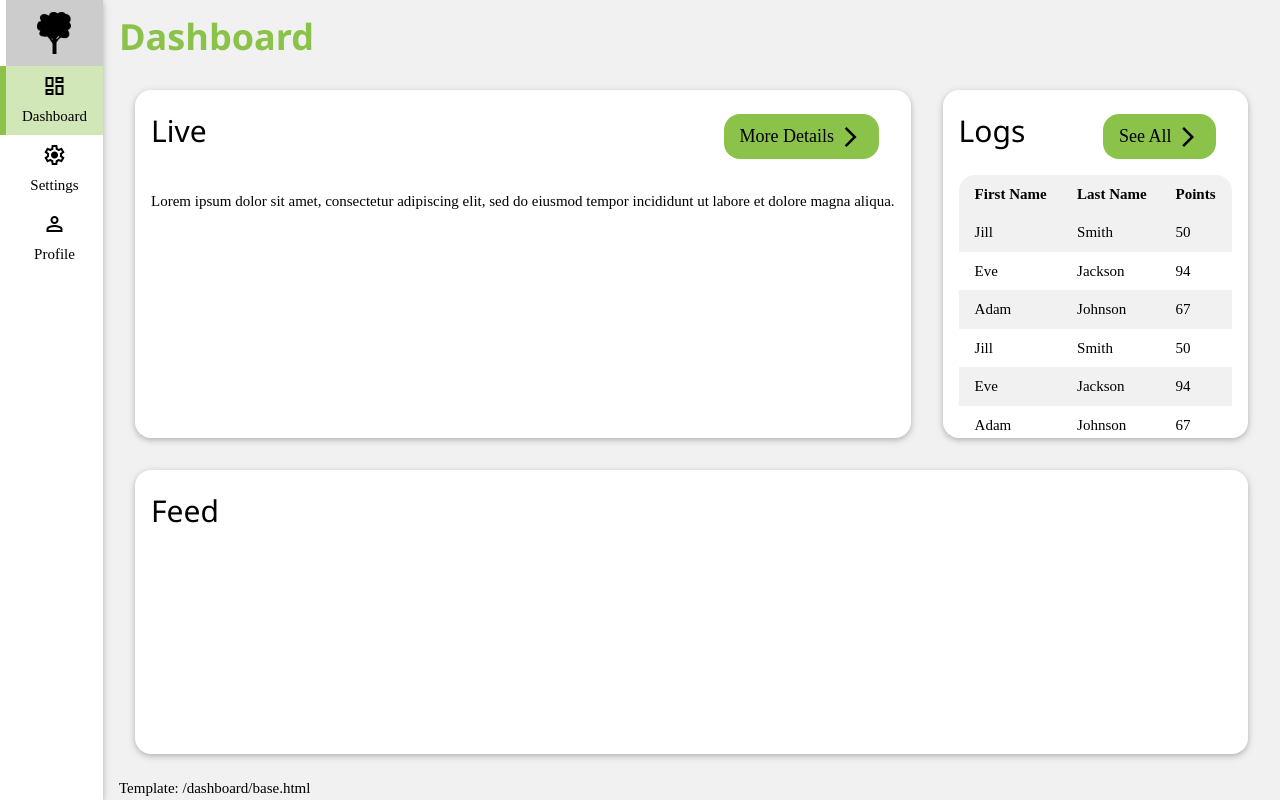
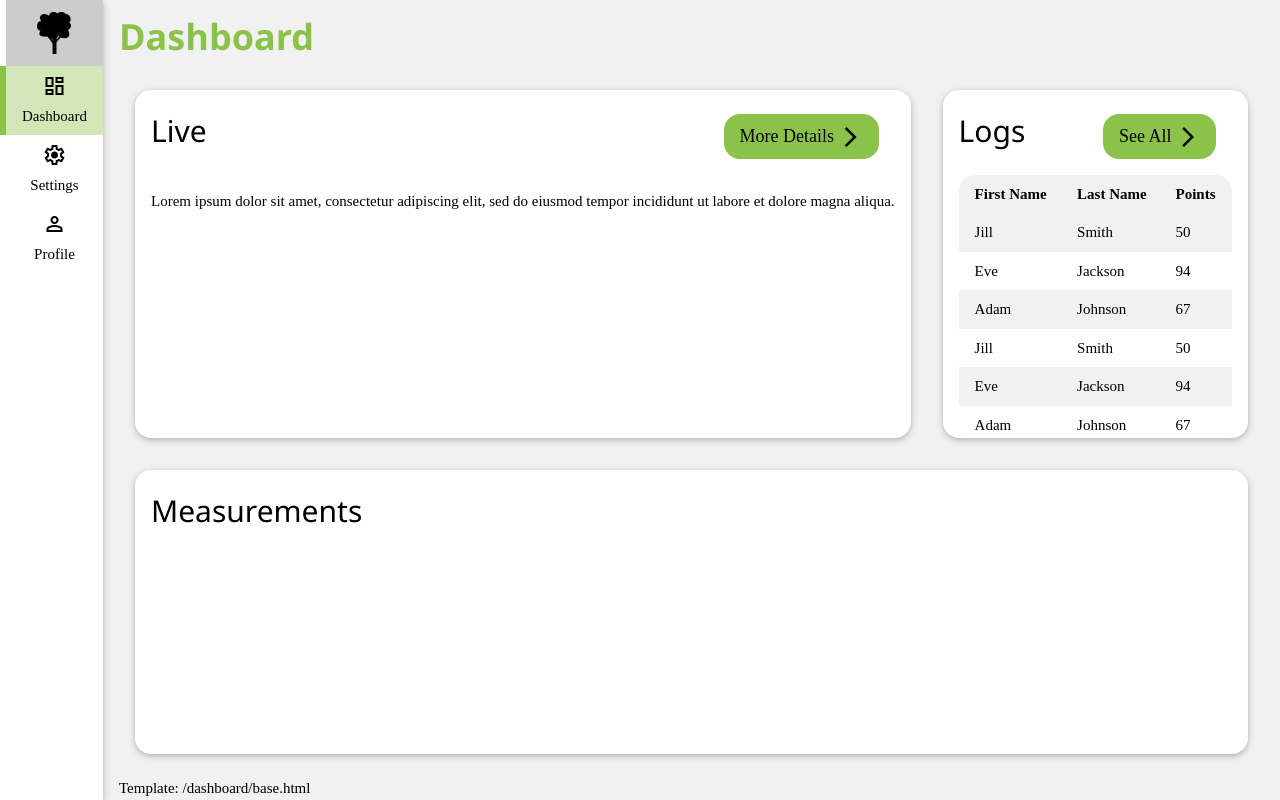
Before and after one commit to OliverWoehrer/Brunnen, a Flask app: page /dashboard in a window 1280 px wide. Run offline with Flask 3, Linux system fonts and the light colour scheme.

Commit message:
updated heading

```diff
--- a/app/templates/dashboard.html
+++ b/app/templates/dashboard.html
@@ -187,7 +187,7 @@ th {
             {% endcall %}
             {% call cards.panel(additional_stylings="width: 100%") %}
             <div style="width: 100%;">
-                <h2>Feed</h2>
+                <h2>Measurements</h2>
             </div>
             {% endcall %}
         </div>
```
